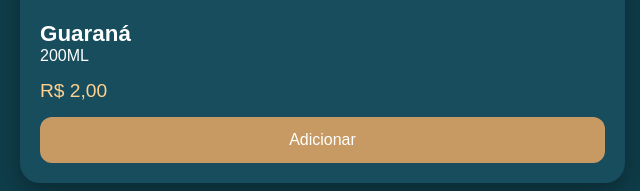
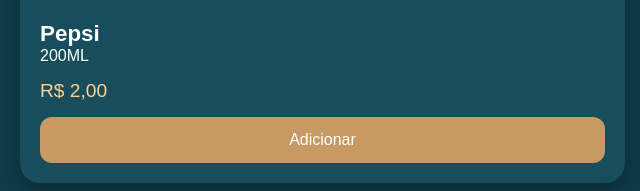
Before and after one commit to gabrielet470-lang/Cardapio, a plain HTML site: page bebidas.html in a window 1280 px wide. Shown: the part 350-541 px from the top of the page, 0-640 px from the left. Drawn offline with Linux system fonts and the light colour scheme.

Commit message:
Modify bebidas.html to include Pepsi product
Updated product details for Guaraná and added Pepsi.

```diff
--- a/bebidas.html
+++ b/bebidas.html
@@ -30,7 +30,7 @@
 
       <div class="produto-info">
 
-        <h3>Guaraná</h3>
+        <h3>Pepsi</h3>
 
         <p>200ML</p>
 
```
